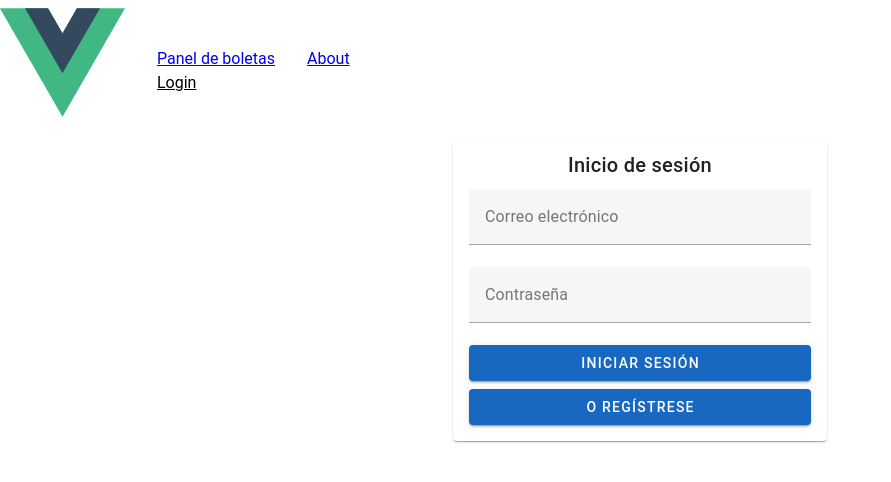
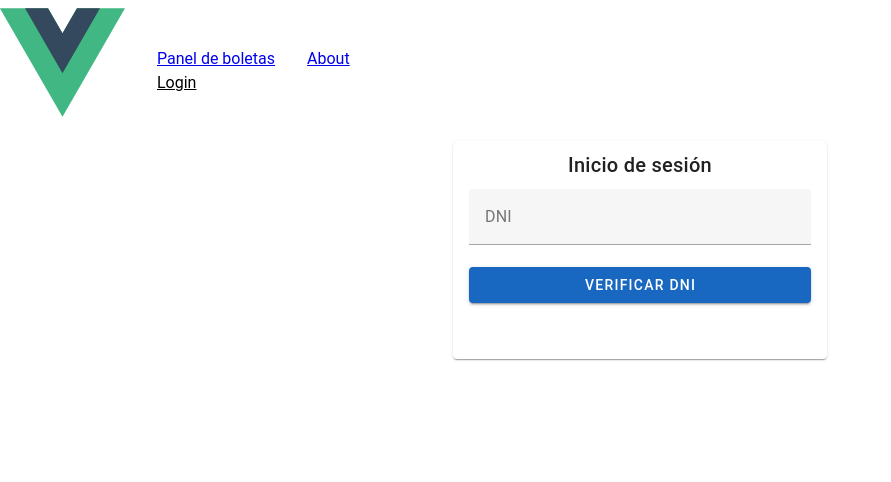
Before and after one commit to jferreyradev/users-auth, a Vue app: page /login in a window 1280 px wide. Shown: the top 482 px of the page, without its empty margins (0-891 px from the left). Built offline with nearby package versions, Linux system fonts and the light colour scheme.

Commit message:
fetch mejoras

```diff
--- a/src/App.vue
+++ b/src/App.vue
@@ -1,5 +1,8 @@
 <script setup>
 import { RouterLink, RouterView } from 'vue-router'
+import { useConn } from '@/composables/conn.js'
+
+useConn('http://www.serverburru2.duckdns.org:3005/api')
 </script>
 
 <template>
--- a/src/components/TheLogin.vue
+++ b/src/components/TheLogin.vue
@@ -1,17 +1,43 @@
 <script setup>
 import { ref } from 'vue'
 import { useUserStore } from '@/stores/user.js'
+//import { useFetch } from '@/composables/useFetch.js'
+//import { useLiqStore } from '@/stores/liqStore'
+
+//const store = useLiqStore()
 
 const email = ref('')
 const password = ref('')
+const dnilocal = ref('')
 
 const user = useUserStore()
+
+/*function useBoletasLiq(getId) {
+  if (store.dni !== '') {
+    console.log('fetch')
+    return useFetch(() => `${store.URL_API}/view/personaLista?Documento=${getId()}`)
+  }
+  return ''
+}
+
+const { data, error, isPending } = useBoletasLiq(() => store.dni)
+*/
 
 function login() {
   user.login(email.value, password.value)
 }
 
-console.log(user.currentUser)
+function handleClick() {
+  //store.dni = dnilocal.value
+  console.log('verificando en oracle ', dnilocal.value)
+  user.existDNI(dnilocal.value)
+  //user.verifyDNI(dnilocal.value)
+}
+
+function reset() {
+  dnilocal.value = ''
+  //store.dni = dnilocal.value
+}
 </script>
 
 <template>
@@ -22,24 +48,29 @@ console.log(user.currentUser)
           <v-card-title class="text-center">Inicio de sesión</v-card-title>
           <v-card-text>
             <v-form @submit.prevent="login">
-              <v-text-field
-                v-model="email"
-                label="Correo electrónico"
-                outlined
-                required
-              ></v-text-field>
+              <div v-if="!data">
+                <v-text-field v-model="dnilocal" label="DNI" outlined required></v-text-field>
+                <v-btn color="primary" block class="mb-10" @click="handleClick"
+                  >Verificar DNI</v-btn
+                >
+              </div>
+              <div v-else>
+                <h2>Bienvenido</h2>
+                <h3>{{ data[0].APELLIDO }} {{ data[0].NOMBRE }}</h3>
                 <v-text-field
                   v-model="password"
                   label="Contraseña"
                   type="password"
                   outlined
                   required
+                  class="mt-5"
                 ></v-text-field>
                 <v-btn type="submit" color="primary" block>Iniciar sesión</v-btn>
-
                 <v-btn color="primary" block class="mt-2" @click="$emit('register')"
                   >O regístrese</v-btn
                 >
+              </div>
+              <v-btn v-if="data" color="primary" block class="mt-2" @click="reset">Cancelar</v-btn>
             </v-form>
           </v-card-text>
         </v-card>
--- /dev/null
+++ b/src/composables/conn.js
@@ -0,0 +1,18 @@
+// mouse.js
+import { ref, toValue } from 'vue'
+
+// by convention, composable function names start with "use"
+export function useConn(baseUrl) {
+
+    //const URL_API= 'https://midliq-api-jr2sc3ef7gnx.deno.dev/api'
+    //const URL_API = 'http://www.serverburru2.duckdns.org:3005/api'
+
+    //const url = ref('')
+    // a composable can update its managed state over time.
+    /*function setUrl(url) {
+        baseurl.value = (urlval)
+    }*/
+
+    // expose managed state as return value
+    return { baseUrl }
+}
--- /dev/null
+++ b/src/composables/fetch.js
@@ -0,0 +1,29 @@
+// fetch.js
+import { ref, watchEffect, toValue } from 'vue'
+
+export function useFetch(url) {
+    const data = ref(null)
+    const error = ref(null)
+    const isPending = ref(false)
+
+    const fetchData = () => {
+        // reset state before fetching..
+        data.value = null
+        error.value = null
+        isPending.value = true
+
+
+
+        fetch(toValue(url))
+            .then((res) => res.json())
+            .then((json) => (data.value = json))
+            .catch((err) => (error.value = err))
+            .finally(() => (isPending.value = false))
+    }
+
+    watchEffect(() => {
+        fetchData()
+    })
+
+    return { data, error, isPending }
+}
--- a/src/firebase/index.js
+++ b/src/firebase/index.js
@@ -1,6 +1,8 @@
 
 import { initializeApp } from "firebase/app";
 import { getAuth } from "firebase/auth";
+import { getFirestore } from "firebase/firestore";
+
 
 const firebaseConfig = {
     apiKey: "AIzaSyDxpCnky8ghKFDsExhlqUQbDPJjwrtdS9M",
@@ -17,4 +19,6 @@ const firebaseConfig = {
 const app = initializeApp(firebaseConfig);
 const auth = getAuth(app);
 
-export { auth }
+const db = getFirestore(app);
+
+export { auth, db }
--- a/src/stores/liqStore.js
+++ b/src/stores/liqStore.js
@@ -2,13 +2,11 @@ import { ref } from 'vue'
 import { defineStore } from 'pinia'
 import { useFetch } from '@/composables/useFetch';
 
-
 //const URL_API= 'https://midliq-api-jr2sc3ef7gnx.deno.dev/api'
-
 
 export const useLiqStore = defineStore('liq', () => {
 
-    const URL_API = 'http://www.serverconcepcion.duckdns.org:3007/api'
+    const URL_API = 'http://www.serverburru2.duckdns.org:3005/api'
 
     const dni = ref('')
     const data = ref('')
--- a/src/stores/user.js
+++ b/src/stores/user.js
@@ -1,29 +1,23 @@
 import { ref } from 'vue'
 import { defineStore } from 'pinia'
-import { auth } from '../firebase'
+import { auth, db } from '../firebase'
 import { createUserWithEmailAndPassword, signInWithEmailAndPassword, signOut } from "firebase/auth";
-import { useFetch } from '@/composables/useFetch.js'
-//import { useFilterStore } from '@/stores/filterStore.js'
+import { collection, query, where, getDocs } from "firebase/firestore";
+import { useConn } from '@/composables/conn';
+import { useFetch } from '@/composables/fetch';
 
-//const store = useFilterStore()
+
 
 export const useUserStore = defineStore('user', () => {
     const currentUser = ref('')
-    const pers = ref({})
+    const dni = ref('')
+    const apenom = ref('')
+    const nivel = ref(0)
+    const conn = useConn()
 
-    async function setPers(dni) {
-        const { data, error, isPending } = useFetch(() => `https://midliq-api-jr2sc3ef7gnx.deno.dev/api/view/personaLista?Documento=${dni}`)
-        if (data) {
-            pers.value = {
-                'dni': data.DOCUMENTO,
-                'Apellido': data.APELLIDO,
-                'Nombre': data.NOMBRE
-            }
-        }
-    }
+    async function newUser(email, password) {
+        try {
 
-    async function newUser(dni, email, password) {
-        try {
             await createUserWithEmailAndPassword(auth, email, password)
         } catch (error) {
             switch (error.code) {
@@ -62,5 +56,41 @@ export const useUserStore = defineStore('user', () => {
         });
     }
 
-    return { login, logout, newUser, currentUser, pers, setPers }
+    async function verifyDNI(dni) {
+        console.log('verificando ', dni)
+
+        try {
+            const docRef = collection(db, "usersliq");
+
+            // Create a query against the collection.
+            const q = query(docRef, where("doc", "==", dni));
+            const querySnapshot = await getDocs(q);
+            if (querySnapshot.size > 0) {
+                querySnapshot.forEach((doc) => {
+                    // doc.data() is never undefined for query doc snapshots
+                    //console.log(doc.id, " => ", doc.data().doc);
+                    console.log('dni ', doc.data().doc);
+                    console.log('nivel ', doc.data().nivel);
+                });
+            }
+
+        } catch (error) {
+            console.error('Error al iniciar sesión:', error.message)
+        }
+    }
+
+    async function existDNI(dni) {
+        console.log('verificando en ora ', dni)
+
+        console.log(`fetching ${conn.baseUrl}/view/personaLista?Documento=${dni}`)
+
+        const { data, error } = useFetch(() => `${conn.baseUrl}/view/personaLista?Documento=${dni}`)
+        if (error)
+            console.log(error)
+        else
+            console.log(data)
+    }
+
+
+    return { login, logout, newUser, currentUser, verifyDNI, existDNI }
 })
```
Lines whose indentation alone changed are shown as unchanged.
